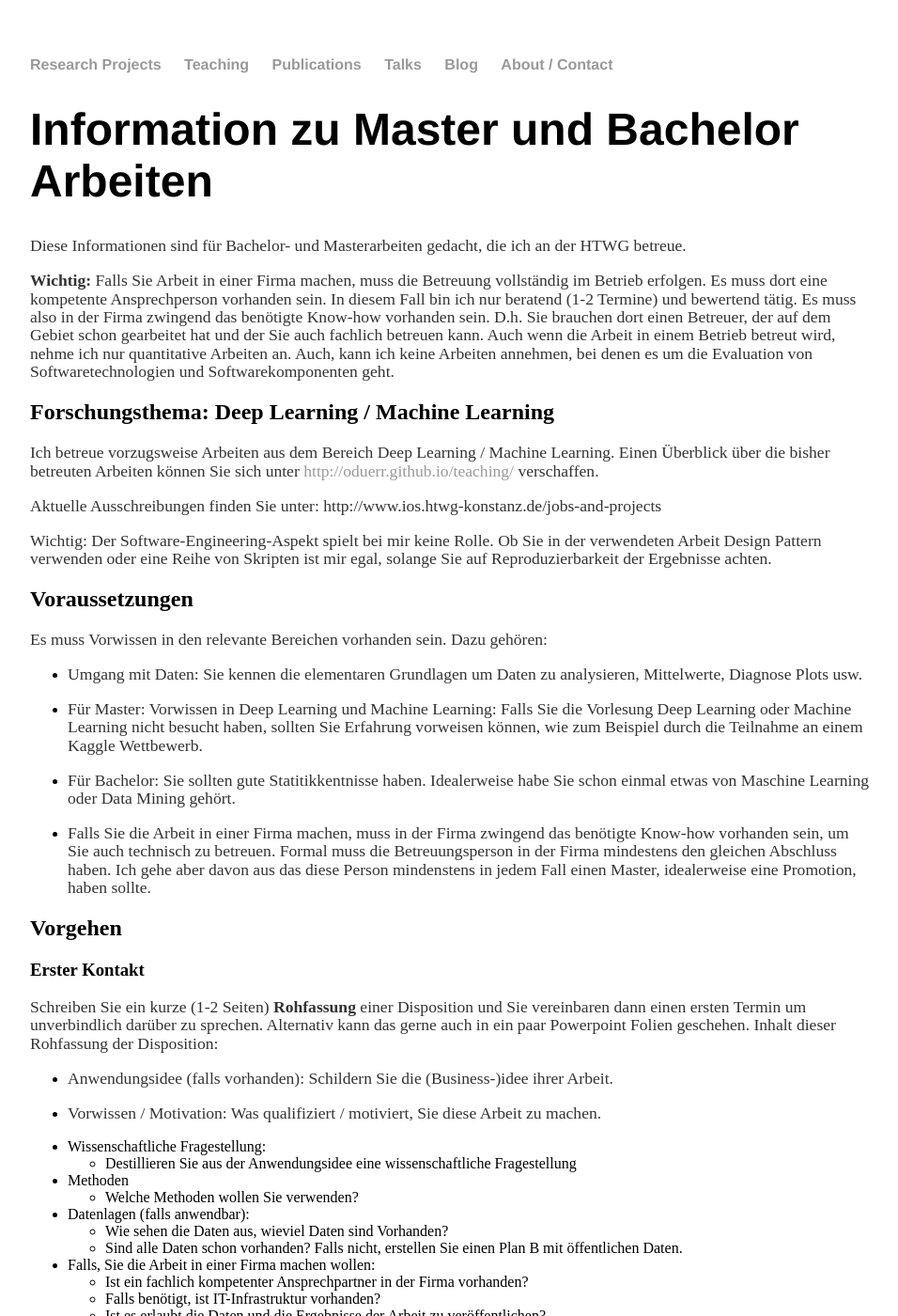
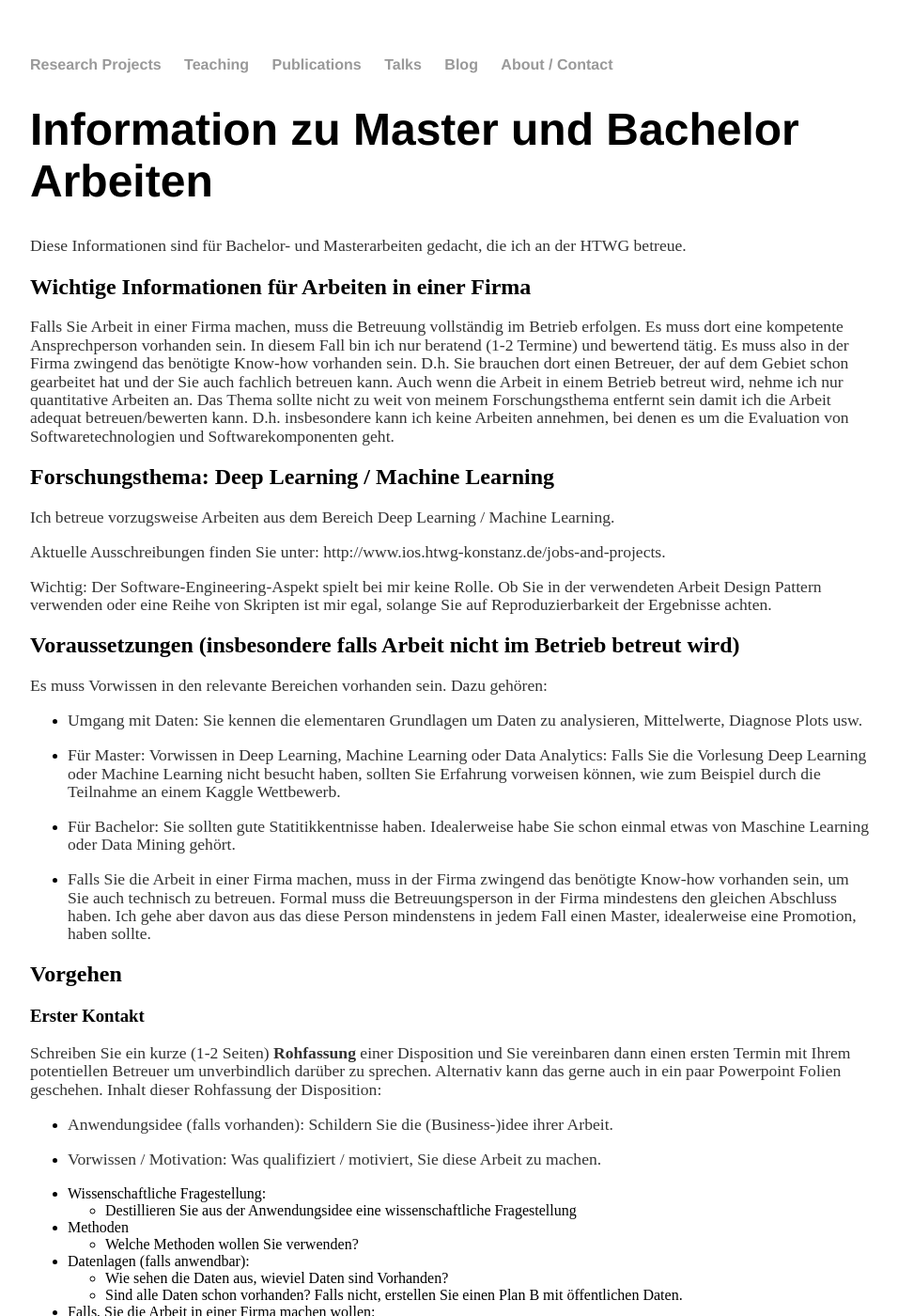
Before and after one commit to oduerr/oduerr.github.io, a Jekyll site: the page built from teaching/bama/index.md, in a window 1280 px wide and 1400 px high. Shown: the whole window at 94% size, without its empty margins (160-1116 px from the left). Built offline with Jekyll 4.4.1, drawn with Linux system fonts in a browser that asks for light colours.

Commit message:
Update index.md

```diff
--- a/teaching/bama/index.md
+++ b/teaching/bama/index.md
@@ -7,23 +7,24 @@ author: “Oliver Dürr”
 # Information zu Master und Bachelor Arbeiten
 Diese Informationen sind für Bachelor- und Masterarbeiten gedacht, die ich an der HTWG betreue.
 
-**Wichtig:**
-Falls Sie Arbeit in einer Firma machen, muss die Betreuung vollständig im Betrieb erfolgen. Es muss dort eine kompetente Ansprechperson vorhanden sein. In diesem Fall bin ich nur beratend (1-2 Termine) und bewertend tätig. Es muss also in der Firma zwingend das benötigte Know-how vorhanden sein. D.h. Sie brauchen dort einen Betreuer, der auf dem Gebiet schon gearbeitet hat und der Sie auch fachlich betreuen kann. Auch wenn die Arbeit in einem Betrieb betreut wird, nehme ich nur quantitative Arbeiten an. Auch, kann ich keine Arbeiten annehmen, bei denen es um die Evaluation von Softwaretechnologien und Softwarekomponenten geht.
+## Wichtige Informationen für Arbeiten in einer Firma
+Falls Sie Arbeit in einer Firma machen, muss die Betreuung vollständig im Betrieb erfolgen. Es muss dort eine kompetente Ansprechperson vorhanden sein. In diesem Fall bin ich nur beratend (1-2 Termine) und bewertend tätig. Es muss also in der Firma zwingend das benötigte Know-how vorhanden sein. D.h. Sie brauchen dort einen Betreuer, der auf dem Gebiet schon gearbeitet hat und der Sie auch fachlich betreuen kann. Auch wenn die Arbeit in einem Betrieb betreut wird, nehme ich nur quantitative Arbeiten an. Das Thema sollte nicht zu weit von meinem Forschungsthema entfernt sein damit ich die Arbeit adequat betreuen/bewerten kann. D.h. insbesondere kann ich keine Arbeiten annehmen, bei denen es um die Evaluation von Softwaretechnologien und Softwarekomponenten geht.
 
 ## Forschungsthema: Deep Learning / Machine Learning
-Ich betreue vorzugsweise Arbeiten aus dem Bereich Deep Learning / Machine Learning. Einen Überblick über die bisher betreuten Arbeiten können Sie sich unter [http://oduerr.github.io/teaching/](http://oduerr.github.io/teaching/) verschaffen.
+Ich betreue vorzugsweise Arbeiten aus dem Bereich Deep Learning / Machine Learning.
+<!--Einen Überblick über die bisher betreuten Arbeiten können Sie sich unter [http://oduerr.github.io/teaching/](http://oduerr.github.io/teaching/) verschaffen.-->
 
-Aktuelle Ausschreibungen finden Sie unter: http://www.ios.htwg-konstanz.de/jobs-and-projects
+Aktuelle Ausschreibungen finden Sie unter: http://www.ios.htwg-konstanz.de/jobs-and-projects.
+
 
 Wichtig: Der Software-Engineering-Aspekt spielt bei mir keine Rolle. Ob Sie in der verwendeten Arbeit Design Pattern verwenden oder eine Reihe von Skripten ist mir egal, solange Sie auf Reproduzierbarkeit der Ergebnisse achten.
 
-
-## Voraussetzungen
+## Voraussetzungen (insbesondere falls Arbeit nicht im Betrieb betreut wird)
 Es muss Vorwissen in den relevante Bereichen vorhanden sein. Dazu gehören:
 
 * Umgang mit Daten: Sie kennen die elementaren Grundlagen um Daten zu analysieren, Mittelwerte, Diagnose Plots usw.
 
-* Für Master: Vorwissen in Deep Learning und Machine Learning: Falls Sie die Vorlesung Deep Learning oder Machine Learning nicht besucht haben, sollten Sie Erfahrung vorweisen können, wie zum Beispiel durch die Teilnahme an einem Kaggle Wettbewerb.
+* Für Master: Vorwissen in Deep Learning, Machine Learning oder Data Analytics: Falls Sie die Vorlesung Deep Learning oder Machine Learning nicht besucht haben, sollten Sie Erfahrung vorweisen können, wie zum Beispiel durch die Teilnahme an einem Kaggle Wettbewerb.
 
 * Für Bachelor: Sie sollten gute Statitikkentnisse haben. Idealerweise habe Sie schon einmal etwas von Maschine Learning oder Data Mining gehört.
 
@@ -32,7 +33,7 @@ Es muss Vorwissen in den relevante Bereichen vorhanden sein. Dazu gehören:
 ## Vorgehen
 
 ### Erster Kontakt
-Schreiben Sie ein kurze (1-2 Seiten) **Rohfassung** einer Disposition und Sie vereinbaren dann einen ersten Termin um unverbindlich darüber zu sprechen. Alternativ kann das gerne auch in ein paar Powerpoint Folien geschehen. Inhalt dieser Rohfassung der Disposition:
+Schreiben Sie ein kurze (1-2 Seiten) **Rohfassung** einer Disposition und Sie vereinbaren dann einen ersten Termin mit Ihrem potentiellen Betreuer um unverbindlich darüber zu sprechen. Alternativ kann das gerne auch in ein paar Powerpoint Folien geschehen. Inhalt dieser Rohfassung der Disposition:
 
 * Anwendungsidee (falls vorhanden): Schildern Sie die (Business-)idee ihrer Arbeit.
 
```
